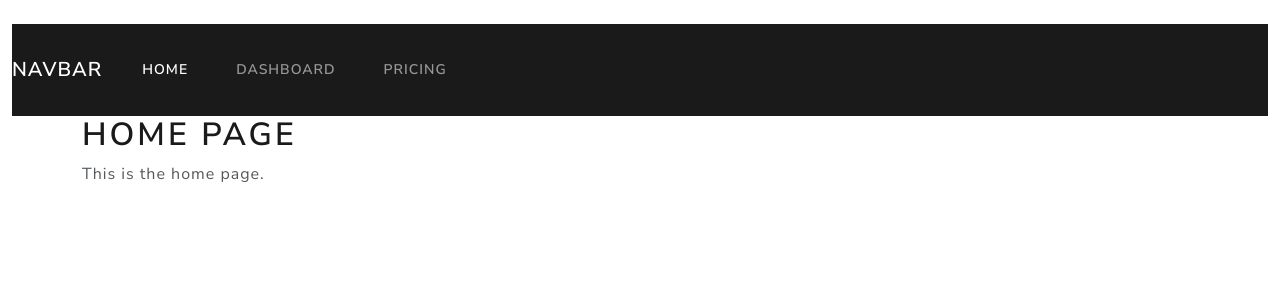
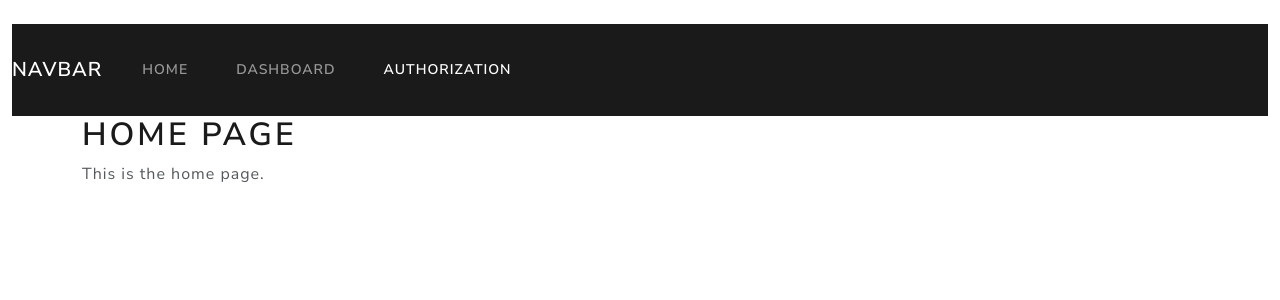
Before and after one commit to PDA44719/coursework-2-software-engineering, a Flask app: template my_app/templates/main_page.html in a window 1280 px wide. Shown: the top 300 px of the page. Run offline with Flask 3, Linux system fonts and the light colour scheme; the template is opened without the code that fills it, so the values that code supplies are empty; parts of the project's set-up code (start-up, migrations or seed data) failed here and were passed over; some libraries are stand-ins or nearby versions.

Commit message:
Included a variable named at_home. It will determine the location of the user, to change the color of the navigation links accordingly (active or not).

```diff
--- a/my_app/templates/navbar.html
+++ b/my_app/templates/navbar.html
@@ -7,13 +7,23 @@
   <div class="collapse navbar-collapse" id="navbarColor01">
     <ul class="navbar-nav me-auto">
         <li class="nav-item">
-          <a class="nav-link active" href="/">Home</a>
+            <!--If user is at home, then the navigation link of this section is active. Otherwise, it is not-->
+            {% if at_home %}
+            <a class="nav-link active" href="/">Home</a>
+            {% else %}
+            <a class="nav-link" href="/">Home</a>
+            {% endif %}
         </li>
         <li class="nav-item">
           <a class="nav-link" href="/dash_app/">Dashboard</a>
         </li>
         <li class="nav-item">
-          <a class="nav-link" href="/auth/">Pricing</a>
+            <!--If user is at home, then the navigation link of this section is not active. Otherwise, it is-->
+            {% if at_home %}
+            <a class="nav-link" href="/auth/">Authorization</a>
+            {% else %}
+            <a class="nav-link active" href="/auth/">Authorization</a>
+            {% endif %}
         </li>
     </ul>
   </div>
```
